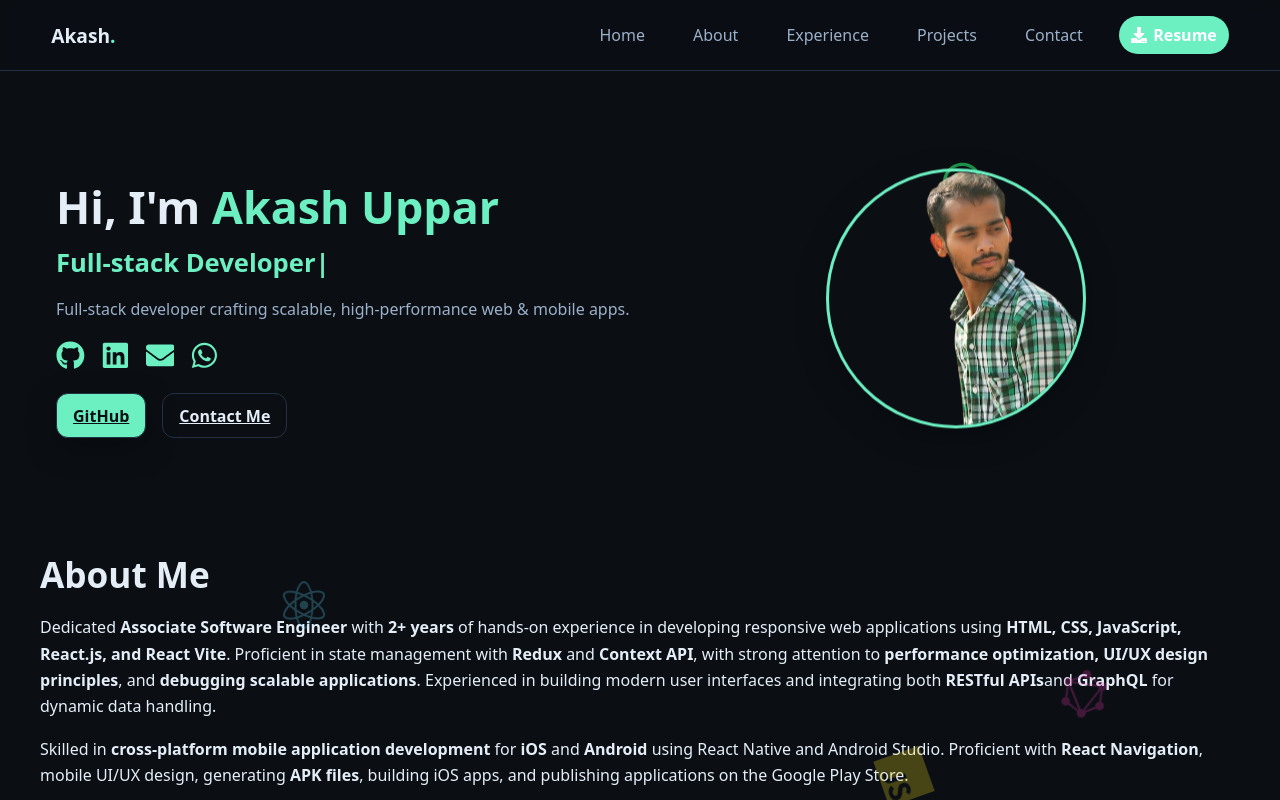
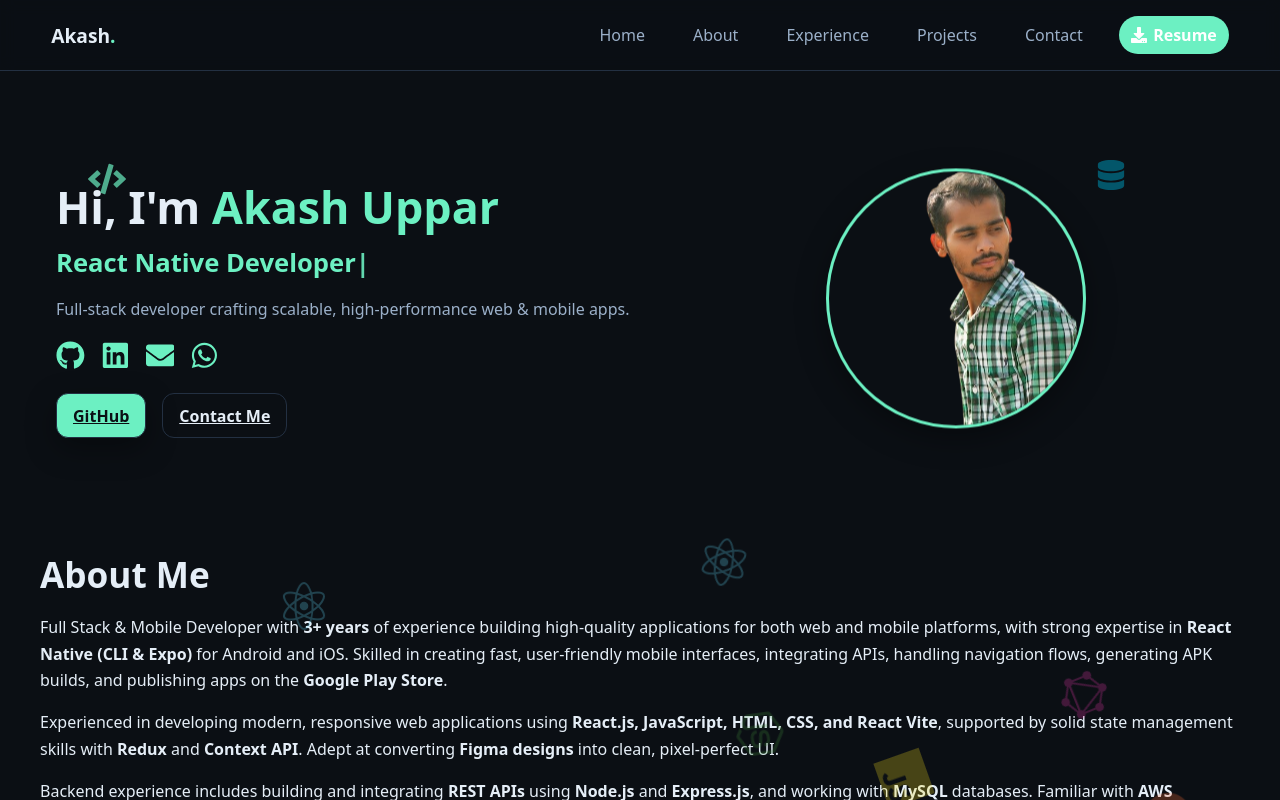
Before and after one commit to upparakash/my-portfolio, a React (Vite) app in the folder my-portfolio/: page / in a window 1280 px wide. Built offline with nearby package versions, Linux system fonts and the light colour scheme.

Commit message:
resume link updated

```diff
--- a/my-portfolio/src/components/Nav.jsx
+++ b/my-portfolio/src/components/Nav.jsx
@@ -21,7 +21,7 @@ export default function Nav() {
 
         {/* Resume Download Button */}
         <a
-          href="https://drive.google.com/uc?export=download&id=1hJfGy_UKNZsu0kcdQVtfVwzR2FpwvTSK"
+          href="https://drive.google.com/uc?export=download&id=1gHM8KjanO6pLlSaBDXG7y6JdtYbwuNaF"
           target="_blank"
           rel="noopener noreferrer"
           className="resume-btn"
--- a/my-portfolio/src/sections/About.css
+++ b/my-portfolio/src/sections/About.css
@@ -28,6 +28,7 @@
 .float-icon.postman { top: 55%; left: 60%; animation-duration: 27s; }
 .float-icon.github { top: 90%; left: 30%; animation-duration: 33s; }
 .float-icon.aws { top: 50%; left: 10%; animation-duration: 31s; } /* AWS EC2 added */
+.float-icon.figma { top: 65%; left: 45%; animation-duration: 24s; }
 
 /* Floating animation */
 @keyframes floatAnim {
@@ -61,3 +62,4 @@
 .icon.postman, .float-icon.postman { color: #ff6c37; text-shadow: 0 0 8px #ff6c37; }
 .icon.github, .float-icon.github { color: #ffffff; text-shadow: 0 0 8px #ffffff; }
 .icon.aws, .float-icon.aws { color: #ff9900; text-shadow: 0 0 8px #ff9900; } /* AWS EC2 color */
+.icon.figma, .float-icon.figma { color: #a259ff; text-shadow: 0 0 8px #a259ff; }
--- a/my-portfolio/src/sections/About.jsx
+++ b/my-portfolio/src/sections/About.jsx
@@ -9,6 +9,7 @@ import {
   SiFirebase,
   SiGraphql,
   SiPostman,
+  SiFigma,
 } from "react-icons/si";
 
 // Import AWS EC2 icon from aws-react-icons
@@ -26,23 +27,32 @@ export default function About() {
     { icon: <FaDatabase className="float-icon db" />, name: "MySQL" },
     { icon: <SiFirebase className="float-icon firebase" />, name: "Firebase" },
     { icon: <SiGraphql className="float-icon graphql" />, name: "GraphQL" },
+    { icon: <SiFigma className="float-icon figma" />, name: "Figma" },
     { icon: <SiPostman className="float-icon postman" />, name: "Postman" },
     { icon: <FaGithub className="float-icon github" />, name: "GitHub" },
-    { icon: <ArchitectureServiceAmazonEC2 className="float-icon aws" size={32} />, name: "AWS EC2" },
+    { icon: <ArchitectureServiceAmazonEC2 className="float-icon aws" size={32} />, name: "AWS" },
+    // Extra icons repeated at new spots to make the background feel fuller
+    { icon: <FaReact className="float-icon react" style={{ top: "5%", left: "55%", animationDuration: "20s" }} />, name: "React" },
+    { icon: <SiJavascript className="float-icon js" style={{ top: "45%", left: "5%", animationDuration: "26s" }} />, name: "JavaScript" },
+    { icon: <FaNodeJs className="float-icon node" style={{ top: "25%", left: "58%", animationDuration: "24s" }} />, name: "Node.js" },
+    { icon: <SiFirebase className="float-icon firebase" style={{ top: "85%", left: "10%", animationDuration: "34s" }} />, name: "Firebase" },
+    { icon: <SiPostman className="float-icon postman" style={{ top: "35%", left: "92%", animationDuration: "23s" }} />, name: "Postman" },
+    { icon: <FaGithub className="float-icon github" style={{ top: "68%", left: "62%", animationDuration: "28s" }} />, name: "GitHub" },
   ];
 
   // Array of skills for the list
   const skillsList = [
-    { icon: <FaReact className="icon react" />, label: "React.js / React Native / React Vite" },
+    { icon: <FaReact className="icon react" />, label: "React.js / React Native (CLI & Expo) / React Vite" },
     { icon: <SiJavascript className="icon js" />, label: "JavaScript / HTML5 / CSS3" },
     { icon: <SiRedux className="icon redux" />, label: "Redux / Context API" },
     { icon: <FaNodeJs className="icon node" />, label: "Node.js / Express.js" },
     { icon: <FaDatabase className="icon db" />, label: "MySQL" },
+    { icon: <SiFigma className="icon figma" />, label: "Figma to Code (Pixel-perfect UI)" },
     { icon: <SiFirebase className="icon firebase" />, label: "Firebase" },
     { icon: <SiGraphql className="icon graphql" />, label: "RESTful APIs / GraphQL" },
     { icon: <SiPostman className="icon postman" />, label: "Postman" },
-    { icon: <FaGithub className="icon github" />, label: "GitHub" },
-    { icon: <ArchitectureServiceAmazonEC2 className="icon aws" size={24} />, label: "AWS EC2 / Cloud Deployment" },
+    { icon: <FaGithub className="icon github" />, label: "Git / GitHub" },
+    { icon: <ArchitectureServiceAmazonEC2 className="icon aws" size={24} />, label: "AWS (S3, EC2, RDS, CloudFront, IAM)" },
   ];
 
   return (
@@ -57,30 +67,31 @@ export default function About() {
       {/* Main Content */}
       <h2>About Me</h2>
       <p>
-        Dedicated <b>Associate Software Engineer</b> with <b>2+ years</b> of hands-on experience in
-        developing responsive web applications using <b>HTML, CSS, JavaScript, React.js, and React Vite</b>.
-        Proficient in state management with <b>Redux</b> and <b>Context API</b>, with strong attention
-        to <b>performance optimization, UI/UX design principles</b>, and <b>debugging scalable applications</b>.
-        Experienced in building modern user interfaces and integrating both <b>RESTful APIs</b>
-        and <b>GraphQL</b> for dynamic data handling.
+        Full Stack & Mobile Developer with <b>3+ years</b> of experience building
+        high-quality applications for both web and mobile platforms, with strong expertise in{" "}
+        <b>React Native (CLI & Expo)</b> for Android and iOS. Skilled in creating fast,
+        user-friendly mobile interfaces, integrating APIs, handling navigation flows, generating
+        APK builds, and publishing apps on the <b>Google Play Store</b>.
       </p>
 
       <p>
-        Skilled in <b>cross-platform mobile application development</b> for <b>iOS</b> and <b>Android</b> using
-        React Native and Android Studio. Proficient with <b>React Navigation</b>, mobile UI/UX design,
-        generating <b>APK files</b>, building iOS apps, and publishing applications on the Google Play Store.
+        Experienced in developing modern, responsive web applications using{" "}
+        <b>React.js, JavaScript, HTML, CSS, and React Vite</b>, supported by solid state
+        management skills with <b>Redux</b> and <b>Context API</b>. Adept at converting{" "}
+        <b>Figma designs</b> into clean, pixel-perfect UI.
       </p>
 
       <p>
-        On the backend, experienced in <b>API development</b> using <b>JavaScript, Node.js, and Express.js</b>,
-        integrating with <b>Firebase</b>, and handling client–server communication with <b>Postman</b>.
-        Knowledgeable in <b>relational databases (MySQL)</b> and skilled in database design and management.
+        Backend experience includes building and integrating <b>REST APIs</b> using{" "}
+        <b>Node.js</b> and <b>Express.js</b>, and working with <b>MySQL</b> databases. Familiar
+        with <b>AWS services (S3, EC2, RDS, CloudFront, IAM)</b> for deployment, file storage,
+        database hosting, and secure access control.
       </p>
 
       <p>
-        Proficient in <b>Visual Studio Code</b> and version control with <b>GitHub</b>.
-        Passionate about creating <b>high-quality, user-friendly solutions</b>
-        and continuously enhancing expertise across <b>web, mobile, and backend development</b>.
+        Proficient in version control with <b>Git/GitHub</b> and tools like <b>VS Code</b> and{" "}
+        <b>Postman</b>. Known for delivering clean, scalable code and focusing on{" "}
+        <b>mobile-first development</b> and excellent user experience.
       </p>
 
       <div className="grid-2">
@@ -98,8 +109,8 @@ export default function About() {
         <div>
           <h4>Education</h4>
           <ul className="list">
-            <li><b>B.Tech in Computer Science & Engineering</b> – JNTU, Hyderabad (2015–2019)</li>
-            <li><b>Full Stack Developer Course</b> – Rotary (2023)</li>
+            <li><b>B.Tech in Computer Science & Engineering</b> – St. Mary's Engineering College, JNTU, Hyderabad (2015–2019)</li>
+            <li><b>Full Stack Developer Course</b> – Rotary, Hyderabad (2022)</li>
           </ul>
 
           <h4>Strengths</h4>
--- a/my-portfolio/src/sections/Experience.jsx
+++ b/my-portfolio/src/sections/Experience.jsx
@@ -4,11 +4,12 @@ import { FaLaptopCode, FaUserTie, FaHeadset, FaFileAlt } from "react-icons/fa";
 export default function Experience() {
   const jobs = [
     {
-      title: "Full Stack Mobile App Developer",
+      title: "Full Stack Developer",
       company: "Aspire Tekhub Solutions",
       companyLink: "https://www.aspirebrand.store/",
-      period: "Sep 2025 – Present",
-      description: `Developed responsive UIs, collaborated with designers, ensured cross-browser compatibility, and built reusable components.`,
+      period: "Sep 2025 – Mar 2026",
+      description:
+        "Built full-stack features for web and mobile using React.js, React Native, Node.js, and Express. Implemented secure REST APIs with JWT auth, managed AWS deployment and infra (S3, EC2, RDS, CloudFront, IAM), and handled Redux/Context state management and CI/CD across staging and production.",
       extraLinks: [
         { label: "website", link: "https://www.aspirebrand.store/" },
         { label: "mobile app", link: "https://play.google.com/store/apps/details?id=com.aspirebrand&pcampaignid=web_share" },
@@ -16,10 +17,19 @@ export default function Experience() {
       icon: <FaLaptopCode className="job-icon" />,
     },
     {
+      title: "Associate Software Developer",
+      company: "Five9S Solutions",
+      period: "May 2025 – Aug 2025",
+      description:
+        "Developed responsive, dynamic UIs from Figma designs using HTML, CSS, JavaScript, React.js, and React Native, ensuring cross-platform performance and a consistent user experience.",
+      icon: <FaLaptopCode className="job-icon" />,
+    },
+    {
       title: "Junior Software Engineer",
-      company: "SEVAK DIGITAL TECHNOLOGIES",
-      period: "Feb 2024 – Aug 2025",
-      description: "Built React apps, created RESTful APIs with Node.js/Express, and tested APIs using Postman.",
+      company: "Sevak Digital Technologies Pvt. Ltd.",
+      period: "Feb 2024 – May 2025",
+      description:
+        "Built responsive UIs from Figma designs with React.js and React Native, created RESTful APIs with Node.js/Express, and tested APIs using Postman.",
       icon: <FaLaptopCode className="job-icon" />,
     },
     {
--- a/my-portfolio/src/sections/Home.css
+++ b/my-portfolio/src/sections/Home.css
@@ -156,35 +156,8 @@
   animation: floatRandom linear infinite;
 }
 
-/* Different sizes & speeds */
-.bubble1 {
-  font-size: 55px;   /* Large */
-  left: 15%;
-  color: #61dafb;    /* React */
-  animation-duration: 14s;
-  animation-delay: 0s;
-}
-.bubble2 {
-  font-size: 40px;   /* Medium */
-  left: 35%;
-  color: #ff9800;    /* Mobile */
-  animation-duration: 11s;
-  animation-delay: 2s;
-}
-.bubble3 {
-  font-size: 30px;   /* Small */
-  left: 55%;
-  color: #4caf50;    /* Web */
-  animation-duration: 9s;
-  animation-delay: 4s;
-}
-.bubble4 {
-  font-size: 45px;   /* Medium-Large */
-  left: 75%;
-  color: #25d366;    /* WhatsApp */
-  animation-duration: 13s;
-  animation-delay: 6s;
-}
+/* Individual bubble size, position, color, and timing are now set
+   inline per icon in Home.jsx so we can vary the count freely. */
 
 /* Floating random zig-zag */
 @keyframes floatRandom {
--- a/my-portfolio/src/sections/Home.jsx
+++ b/my-portfolio/src/sections/Home.jsx
@@ -8,6 +8,9 @@ import {
   FaMobileAlt,
   FaLaptopCode,
   FaReact,
+  FaNodeJs,
+  FaDatabase,
+  FaCode,
 } from "react-icons/fa";
 import { ReactTyped } from "react-typed";
 
@@ -19,10 +22,14 @@ export default function Home() {
 
       {/* Floating dev icons */}
       <div className="floating-icons">
-        <FaReact className="bubble bubble1" />
-        <FaMobileAlt className="bubble bubble2" />
-        <FaLaptopCode className="bubble bubble3" />
-        <FaWhatsapp className="bubble bubble4" />
+        <FaReact className="bubble" style={{ left: "10%", fontSize: "50px", color: "#61dafb", animationDuration: "14s", animationDelay: "0s" }} />
+        <FaMobileAlt className="bubble" style={{ left: "24%", fontSize: "36px", color: "#ff9800", animationDuration: "11s", animationDelay: "1.5s" }} />
+        <FaLaptopCode className="bubble" style={{ left: "38%", fontSize: "28px", color: "#4caf50", animationDuration: "9s", animationDelay: "3s" }} />
+        <FaWhatsapp className="bubble" style={{ left: "52%", fontSize: "42px", color: "#25d366", animationDuration: "13s", animationDelay: "0.8s" }} />
+        <FaNodeJs className="bubble" style={{ left: "66%", fontSize: "34px", color: "#3c873a", animationDuration: "12s", animationDelay: "2.4s" }} />
+        <FaGithub className="bubble" style={{ left: "78%", fontSize: "36px", color: "#e6edf3", animationDuration: "15s", animationDelay: "4s" }} />
+        <FaDatabase className="bubble" style={{ left: "88%", fontSize: "30px", color: "#00758f", animationDuration: "10s", animationDelay: "5.5s" }} />
+        <FaCode className="bubble" style={{ left: "4%", fontSize: "38px", color: "#6cf0c2", animationDuration: "16s", animationDelay: "6.5s" }} />
       </div>
 
       {/* Left - Text */}
@@ -35,8 +42,8 @@ export default function Home() {
         <h3 className="typing-text">
           <ReactTyped
             strings={[
-              "Associate Software Engineer",
-              "Full-stack Developer",
+              "Full Stack Developer",
+              "React Native Developer",
               "Web App Developer",
               "Mobile App Developer",
             ]}
```
